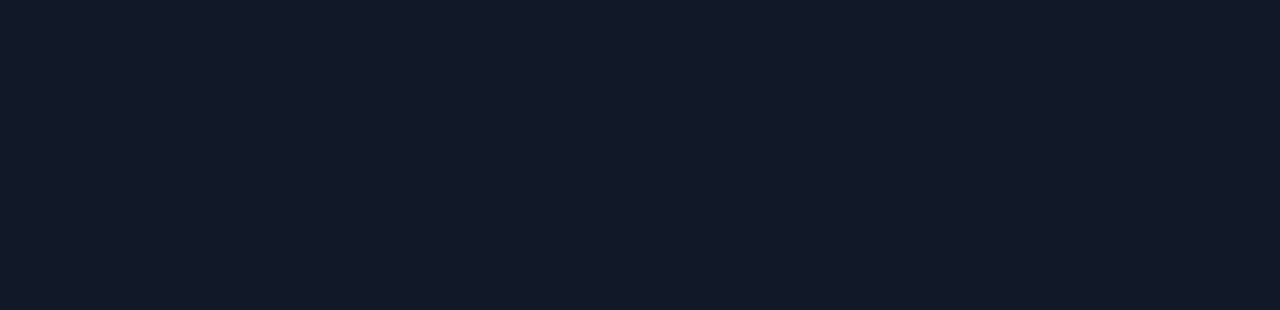
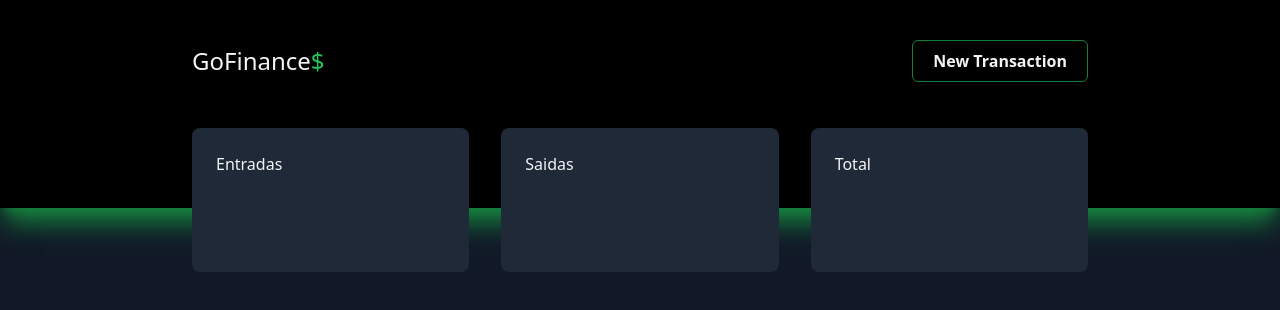
Before and after one commit to KaioMarxDEV/gofinance, a React (Vite) app in the folder web/: page /home in a window 1280 px wide. Before the commit this address had no page. Shown: the top 310 px of the page. Built offline with nearby package versions, Linux system fonts and the light colour scheme.

Commit message:
add: new frontend page - home

```diff
--- a/web/src/Router.tsx
+++ b/web/src/Router.tsx
@@ -1,10 +1,12 @@
 import { Route, Routes } from "react-router-dom"
+import { Home } from "./pages/Home"
 import { Login } from "./pages/Login"
 
 export function Router() {
   return (
     <Routes>
       <Route path="/" element={<Login />} />
+      <Route path="/home" element={<Home />} />
     </Routes>
   )
 }
--- /dev/null
+++ b/web/src/components/Header/index.tsx
@@ -0,0 +1,25 @@
+export function Header() {
+  return (
+    <div className="h-52 bg-black shadow-green-700 shadow-xl">
+      <div className="max-w-4xl mx-auto pt-10">
+        <div className="flex flex-row justify-between items-center">
+          <div>
+            <h1 className="text-center text-2xl font-light">
+              GoFinance
+              <span className="text-green-500">
+                $
+              </span>
+            </h1>
+          </div>
+          <div>
+            <button className="border border-green-700 rounded-md hover:bg-green-500 transition-all ease-in-out delay-75 duration-500 h-full w-full px-5 py-2">
+              <strong className="text-base">
+                New Transaction
+              </strong>
+            </button>
+          </div>
+        </div>
+      </div>
+    </div>
+  )
+}
--- a/web/src/index.css
+++ b/web/src/index.css
@@ -14,4 +14,8 @@
   button {
     @apply cursor-pointer
   }
+
+  :focus {
+    @apply shadow-sm shadow-green-500
+  }
 }
--- /dev/null
+++ b/web/src/pages/Home.tsx
@@ -0,0 +1,21 @@
+import { Header } from "../components/Header";
+
+export function Home() {
+  return (
+    <main className="h-screen">
+      <Header />
+      {/* TODO: START HERE */}
+      <div className="relative -top-20 max-w-4xl mx-auto flex flex-row items-center justify-between">
+        <div className="bg-gray-800 h-36 p-6 rounded-lg w-full">
+          Entradas
+        </div>
+        <div className="bg-gray-800 h-36 p-6 rounded-lg mx-8 w-full">
+          Saidas
+        </div>
+        <div className="bg-gray-800 h-36 p-6 rounded-lg w-full">
+          Total
+        </div>
+      </div>
+    </main>
+  )
+}
--- a/web/tailwind.config.cjs
+++ b/web/tailwind.config.cjs
@@ -19,12 +19,6 @@
         }
       }
     },
-    animationDelay: {
-      1: "-2000ms",
-      2: "-3000ms",
-      3: "-4000ms",
-      4: "-5000ms",
-    },
   },
   plugins: [],
 }
```
